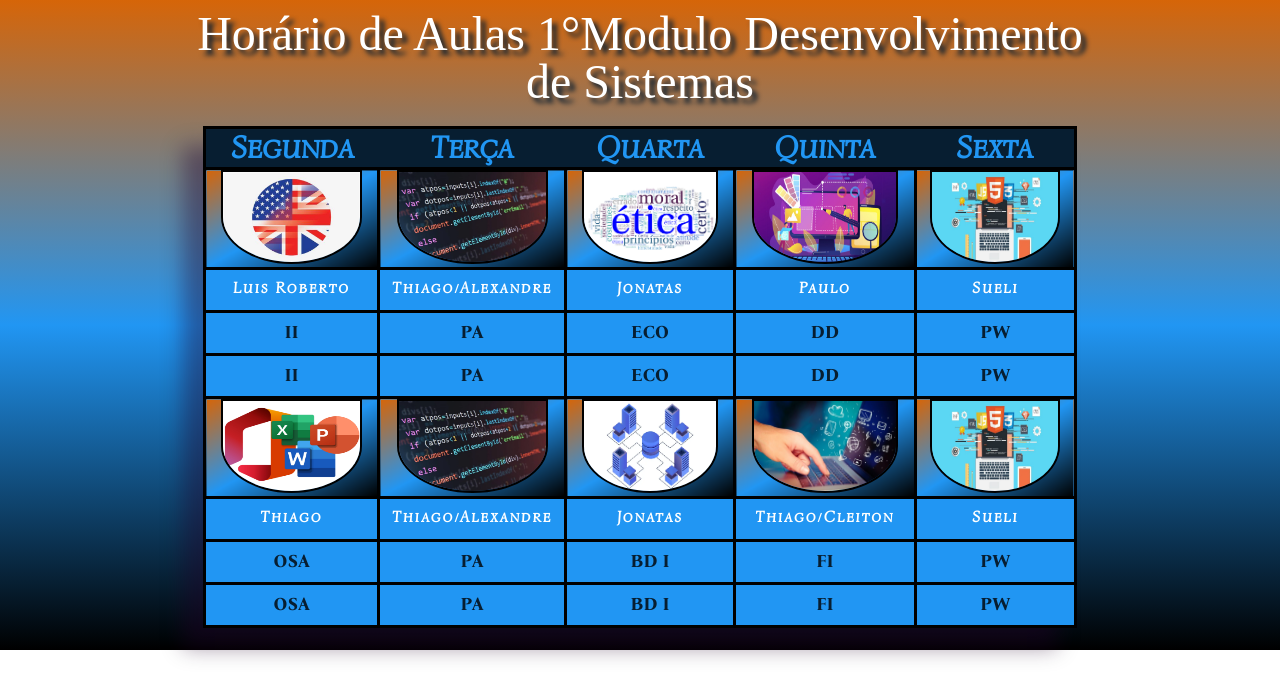
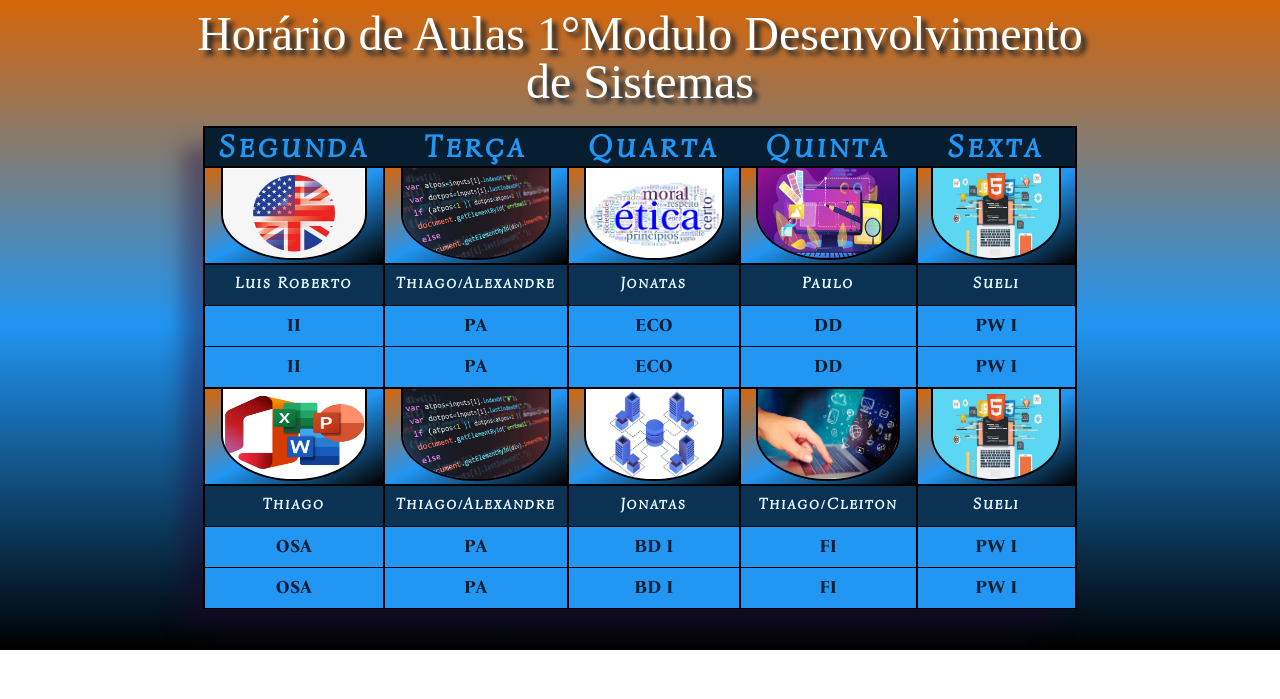
Before and after one commit to Lucas49l/ETEC, a PHP site: page / in a window 1280 px wide. Shown: the top 699 px of the page. Run offline with PHP 8.4, Linux system fonts and the light colour scheme; some web fonts are replaced.

Commit message:
Atividade PW - Tabela

```diff
--- a/1_ Modulo/Programação Web/Atividades/02 - Tabela/css/style.css
+++ b/1_ Modulo/Programação Web/Atividades/02 - Tabela/css/style.css
@@ -1,17 +1,16 @@
-/*Colocando as Fontes que baixadas do glogle Fonts*/
-@font-face {
+/*Colocando as Fontes baixadas do glogle Fonts no css*/
+@font-face{
     font-family:"BonaNova" ;
-    src: url(/font/Bona_Nova_SC/BonaNovaSC-Bold.ttf);
+    src: url("../font/Bona_Nova_SC/BonaNovaSC-Bold.ttf");
 }
-@font-face {
+@font-face{
     font-family:"BonaNovaItalic" ;
-    src: url(/font/Bona_Nova_SC/BonaNovaSC-Italic.ttf);
+    src: url("../font/Bona_Nova_SC/BonaNovaSC-Italic.ttf");
 }
-@font-face {
+@font-face{
     font-family:"kablammo" ;
-    src: url(/font/Kablammo/Kablammo-Regular-VariableFont_MORF.ttf);
+    src: url("../font/Kablammo/Kablammo-Regular-VariableFont_MORF.ttf");
 }
-
 body{
     width: 920px;/*Definindo o tamanho do body com width e height */
     height: 39.4em;
@@ -34,7 +33,7 @@ table{
     width: 95%;/*a tabela pegará 95% do espaço lateral do body*/
     margin: 0 auto; /*centralizando a tabela dentro do body*/
 }
-table tr td {
+table tr td{
     padding: 10px 5px;/*aumentando o espaço interno das cédulas 10 para cima e baixo e 5 para os lados */
     text-align: center;/*centraliza o texto dentro da tabela*/
     width: 180px; /*largura das cedulas*/
@@ -44,43 +43,51 @@ table tr td {
     color: #071e31;/*cor*/
 }
 /*borda em volta do menu e cor de fundo*/
-table .menu{
-    border: 3px solid #000000;
+table .dia{
+    border: 2px solid #000000;
     background-color: #071e31;
 }
 /*Fonte, cor, negrito e espaço interno*/
-.menu td{
+.dia td{
     font-family:"BonaNovaItalic";
     font-weight: bolder;
     font-size: 32px;
     color: #2196f3;
     padding: 3px;
+    letter-spacing: 4px;
 }
 /*borda na tabela toda*/
 table .tabela td{
-    border: solid 3px #000000;
-
+    border-left: solid 2px #000000;
+    border-right: solid 2px #000000;
+    border-bottom: solid 1px black;
 }
-/*retiran*/
+/*borda nas cedulas da imagem e removendo todo espaço interno*/
 .tabelaimagem td{
     padding: 0;
-    border: 3px solid #000000;
+    border: 2px solid #000000;
 }
+/* Tamnho das imagens, borda nas imagens e aredondando as lados inferiores delas*/
 .tabelaimagem img{
     width: 80%;
     height: 5em;
-    border: 2px solid #000000 ;
+    border-top: none;
+    border-right: 2px solid #000000;
+    border-left: 2px solid  #000000;
+    border-bottom: 2px solid #000000 ;
     border-bottom-right-radius: 50%;
     border-bottom-left-radius: 50%;
 }
+/*Fundo gradiante das imagens*/
 .tabelaimagem td{
-    height: 90px;
     background: linear-gradient(to bottom right, #d66508,#2196f3,#000000);
 }
+/*estilizando os nomes dos professores*/
 .professor td{
     font-family:"BonaNovaItalic";
     font-size: 16px;
     font-weight: bold;
-    color: #ffffff;
-    letter-spacing: 2px;
+    color: rgb(225, 246, 255);
+    letter-spacing: 2px;/*Espaço entre as letras*/
+    background-color: #000000a9;
 }
--- a/1_ Modulo/Programação Web/Atividades/02 - Tabela/index.html
+++ b/1_ Modulo/Programação Web/Atividades/02 - Tabela/index.html
@@ -12,7 +12,7 @@
     <div class="fundo">
         <h1>Horário de Aulas 1°Modulo Desenvolvimento de Sistemas</h1>
         <table>
-            <tr class="menu">
+            <tr class="dia">
                 <td>Segunda</td>
                 <td>Terça</td>
                 <td>Quarta</td>
@@ -20,32 +20,32 @@
                 <td>Sexta</td>
             </tr>
             <tr class="tabelaimagem">
-                <td><img src="img/Ingles.jpeg" alt=""></td>
+                <td class="ii"><img src="img/Ingles.jpeg" alt=""></td>
                 <td><img src="img/PA.jpeg" alt=""></td>
                 <td><img src="img/etica.png" alt=""></td>
                 <td><img src="img/DD.jpeg" alt=""></td>
                 <td><img src="img/PW.jpeg" alt=""></td>
             </tr>
             <tr class="tabela professor">
-                <td>Luis Roberto</td>
+                <td class="ii">Luis Roberto</td>
                 <td>Thiago/Alexandre</td>
                 <td>Jonatas</td>
                 <td>Paulo</td>
                 <td>Sueli</td>
             </tr>
             <tr class="tabela">
-                <td>II</td>
+                <td class="ii">II</td>
                 <td>PA</td>
                 <td>ECO</td>
                 <td>DD</td>
-                <td>PW</td>
+                <td>PW I</td>
             </tr>
             <tr class="tabela">
-                <td>II</td>
+                <td class="ii">II</td>
                 <td>PA</td>
                 <td>ECO</td>
                 <td>DD</td>
-                <td>PW</td>
+                <td>PW I</td>
             </tr>
             <tr class="tabelaimagem">
                 <td><img src="img/OSA.png" alt=""></td>
@@ -66,14 +66,14 @@
                 <td>PA</td>
                 <td>BD I</td>
                 <td>FI</td>
-                <td>PW</td>
+                <td>PW I</td>
             </tr>
             <tr class="tabela">
                 <td>OSA</td>
                 <td>PA</td>
                 <td>BD I</td>
                 <td>FI</td>
-                <td>PW</td>
+                <td>PW I</td>
             </tr>
     </div>
 
```
Also changed, not shown: 1_ Modulo/Programação Web/Atividades/02 - Tabela/css/cores.css (deleted, +0 -32 lines).
